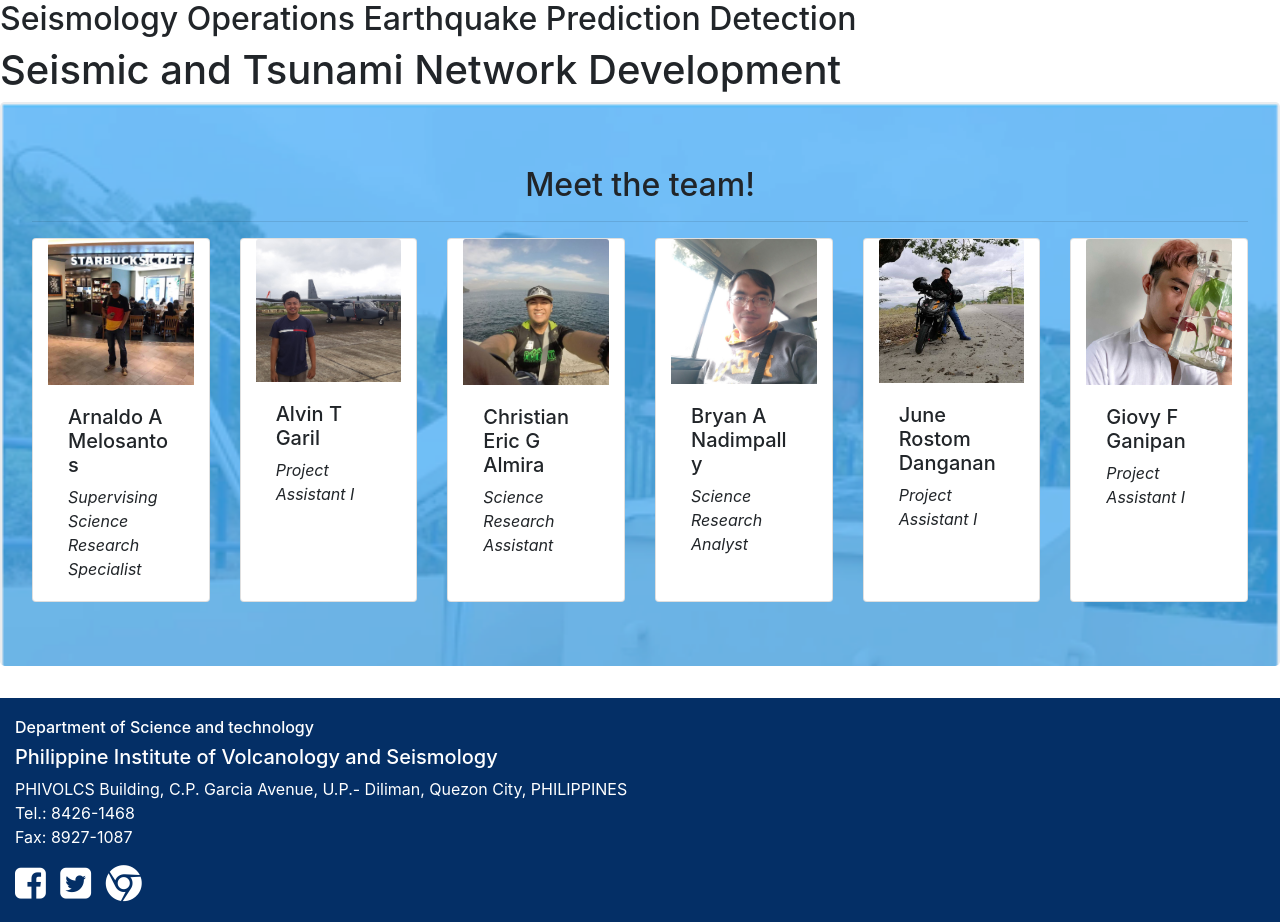
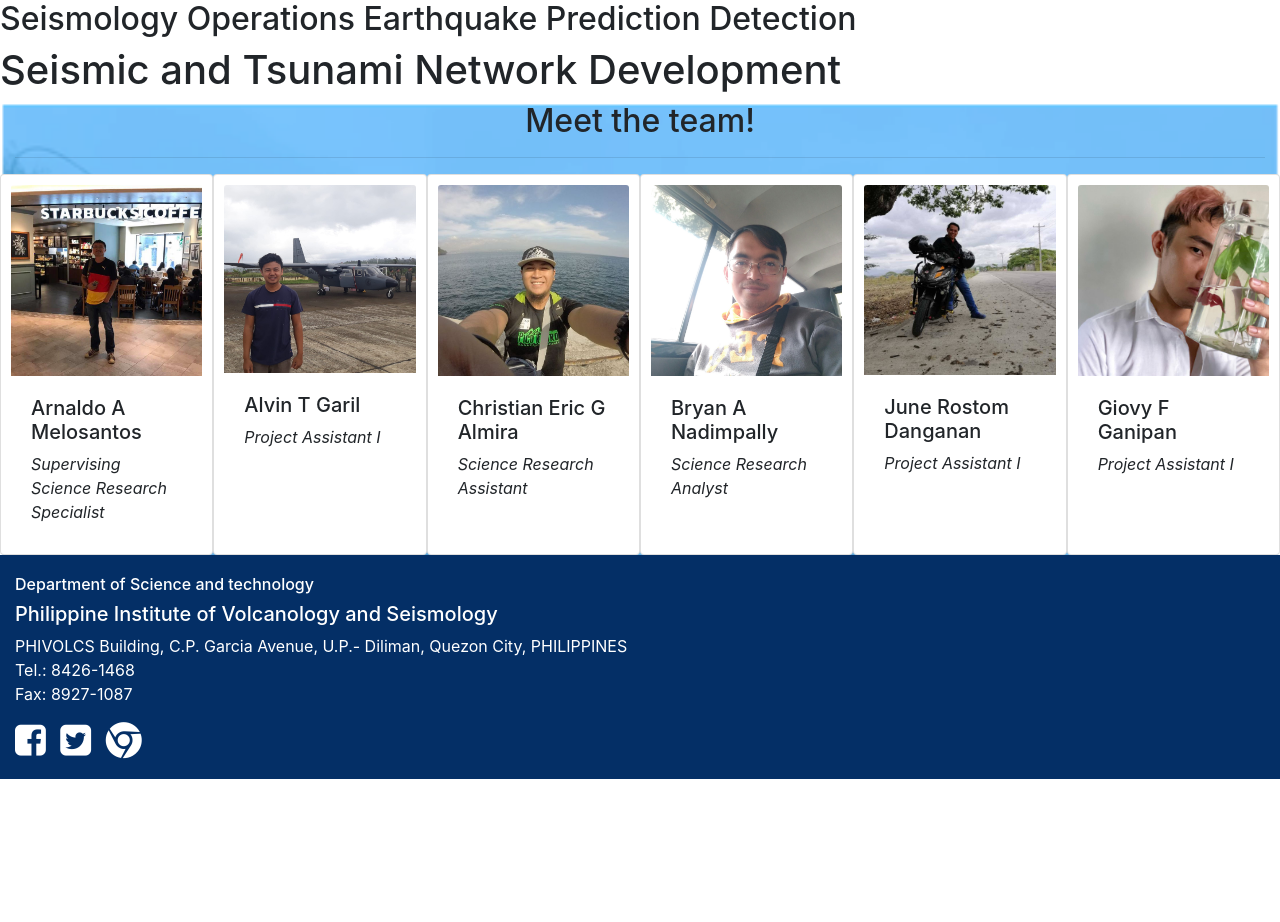
Before and after one commit to gganipan/PSN, a Django app: page /stnd/ in a window 1280 px wide. Shown: the part 58-980 px from the top of the page. After the commit the page ends 837 px from the top, so only its background shows below. Run offline with Django 3.2, Linux system fonts and the light colour scheme; some libraries are stand-ins or nearby versions.

Commit message:
stnd profile

```diff
--- a/PSN/stationapp/templates/stationapp/stnd.html
+++ b/PSN/stationapp/templates/stationapp/stnd.html
@@ -4,12 +4,12 @@
 
 <h1>Seismic and Tsunami Network Development</h1>
 
-<div class="jumbotron" style="background-image:url({%static "stationapp/bg.png"%}); background-size: cover;">
+<div class="container-fluid" style="background-image:url({%static "stationapp/bg.png"%}); background-size: cover;">
 <h2 style="text-align:center">Meet the team!</h2>
 <hr>
-<div class="card-deck">
+<div class="row">
 
-<div class="card col-sm-2" style="width: 18rem;">
+<div class="card col-lg-2 col-sm-6" style="width: 18rem; padding:10px; margin:0px;">
   <img src="{% static "stationapp/aam.jpg" %}" class="card-img-top" alt="gio">
   <div class="card-body">
     <h5>Arnaldo A Melosantos</h5>
@@ -17,7 +17,7 @@
   </div>
 </div>
 
-<div class="card col-sm-2" style="width: 18rem;">
+<div class="card col-lg-2 col-sm-6" style="width: 18rem; padding:10px; margin:0px;">
   <img src="{% static "stationapp/atg.jpg" %}" class="card-img-top" alt="gio">
   <div class="card-body">
     <h5>Alvin T Garil</h5>
@@ -25,7 +25,7 @@
   </div>
 </div>
 
-<div class="card col-sm-2" style="width: 18rem;">
+<div class="card col-lg-2 col-sm-6" style="width: 18rem; padding:10px; margin:0px;">
   <img src="{% static "stationapp/cega.jpg" %}" class="card-img-top" alt="gio">
   <div class="card-body">
     <h5>Christian Eric G Almira</h5>
@@ -33,7 +33,7 @@
   </div>
 </div>
 
-<div class="card col-sm-2" style="width: 18rem;">
+<div class="card col-lg-2 col-sm-6" style="width: 18rem; padding:10px; margin:0px;">
   <img src="{% static "stationapp/ban.jpg" %}" class="card-img-top" alt="gio">
   <div class="card-body">
     <h5>Bryan A Nadimpally</h5>
@@ -41,7 +41,7 @@
   </div>
 </div>
 
-<div class="card col-sm-2" style="width: 18rem;">
+<div class="card col-lg-2 col-sm-6" style="width: 18rem; padding:10px; margin:0px;">
   <img src="{% static "stationapp/june.jpg" %}" class="card-img-top" alt="gio">
   <div class="card-body">
     <h5>June Rostom Danganan</h5>
@@ -49,7 +49,7 @@
   </div>
 </div>
 
-<div class="card col-sm-2" style="width: 18rem;">
+<div class="card col-lg-2 col-sm-6" style="width: 18rem; padding:10px; margin:0px;">
   <img src="{% static "stationapp/gio.jpg" %}" class="card-img-top" alt="gio">
   <div class="card-body">
     <h5>Giovy F Ganipan</h5>
```
